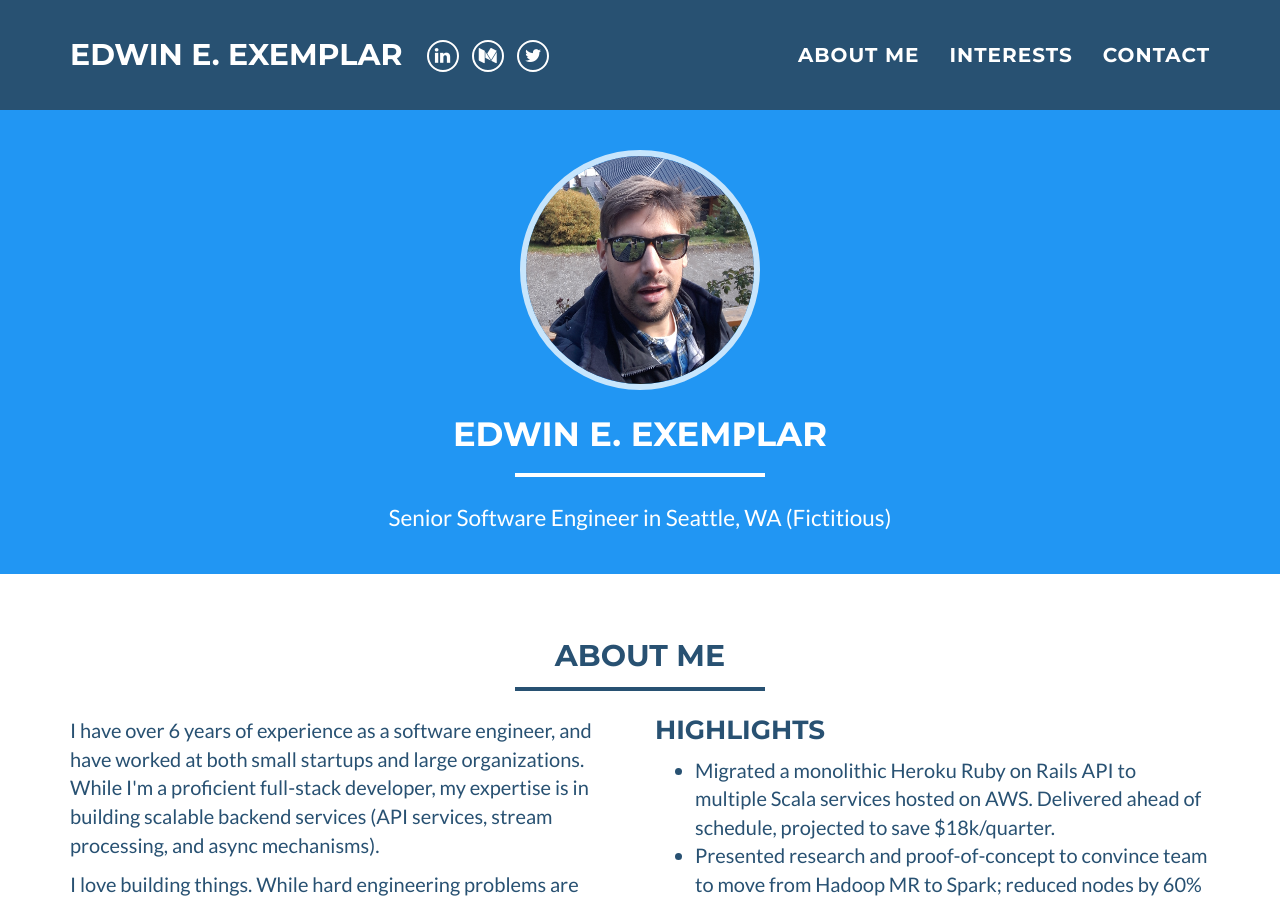
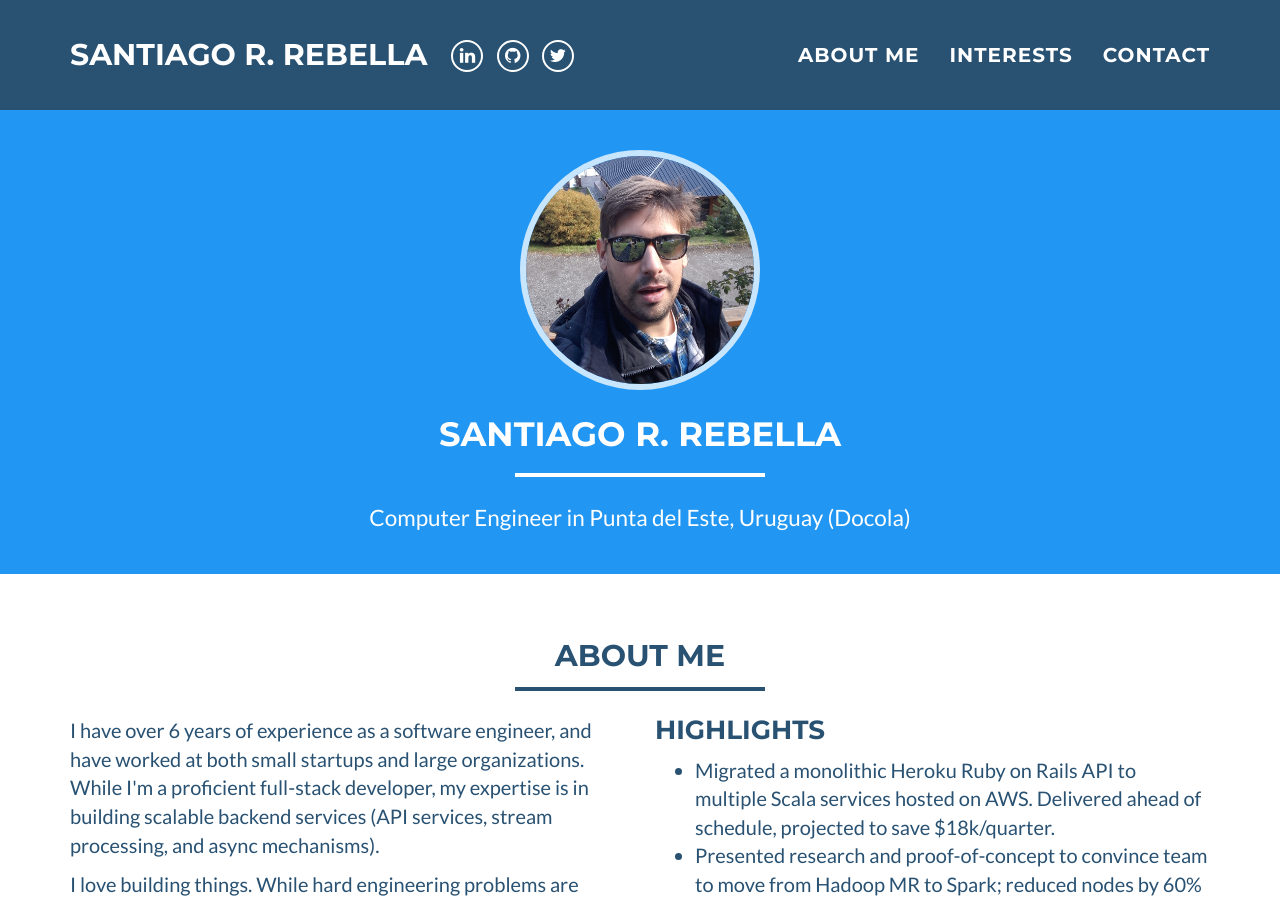
Before and after one commit to srebella/portfolio, a Jekyll site: the page built from index.html, in a window 1280 px wide and 900 px high. Built offline with Jekyll 4.4.1, drawn with Linux system fonts in a browser that asks for light colours; some of the changed text lies outside the part shown.

Commit message:
landing page update

```diff
--- a/_config.yml
+++ b/_config.yml
@@ -1,20 +1,20 @@
 # Site settings
-name: Edwin E. Exemplar
-email: edwin+contactme@someemail.com
+name: Santiago R. Rebella
+email: santi.rebella87@gmail.com
 #canonical_url: https://edwinexemplar.com
-keywords: "Software Engineer, Python, Ruby, Machine Learning, Deep Learning, Startups, Agile, Pair Programming"
-skills: "Senior Software Engineer in Seattle, WA (Fictitious)"
+keywords: "Software Engineer, C#, AngularJS, ASP.NET, ASP.NET Core Machine Learning, Deep Learning, Startups, Agile, Pair Programming"
+skills: "Computer Engineer in Punta del Este, Uruguay (Docola)"
 baseurl:
 
 # Social networks usernames (many more available: google-plus, flickr, dribbble, pinterest, instagram, tumblr, linkedin, etc.)
 # You should replace these with your social networks, of course. :)
 social:
   - title: linkedin
-    url: https://www.linkedin.com/in/cgroom/
-  - title: medium
-    url: https://medium.com/@cgroom
+    url: https://www.linkedin.com/in/santiagorebella/
+  - title: github
+    url: https://github.com/srebella/
   - title: twitter
-    url: https://twitter.com/chuck_groom
+    url: https://twitter.com/srebella/
 
 # Google webmaster tools
 google_verify:
```
